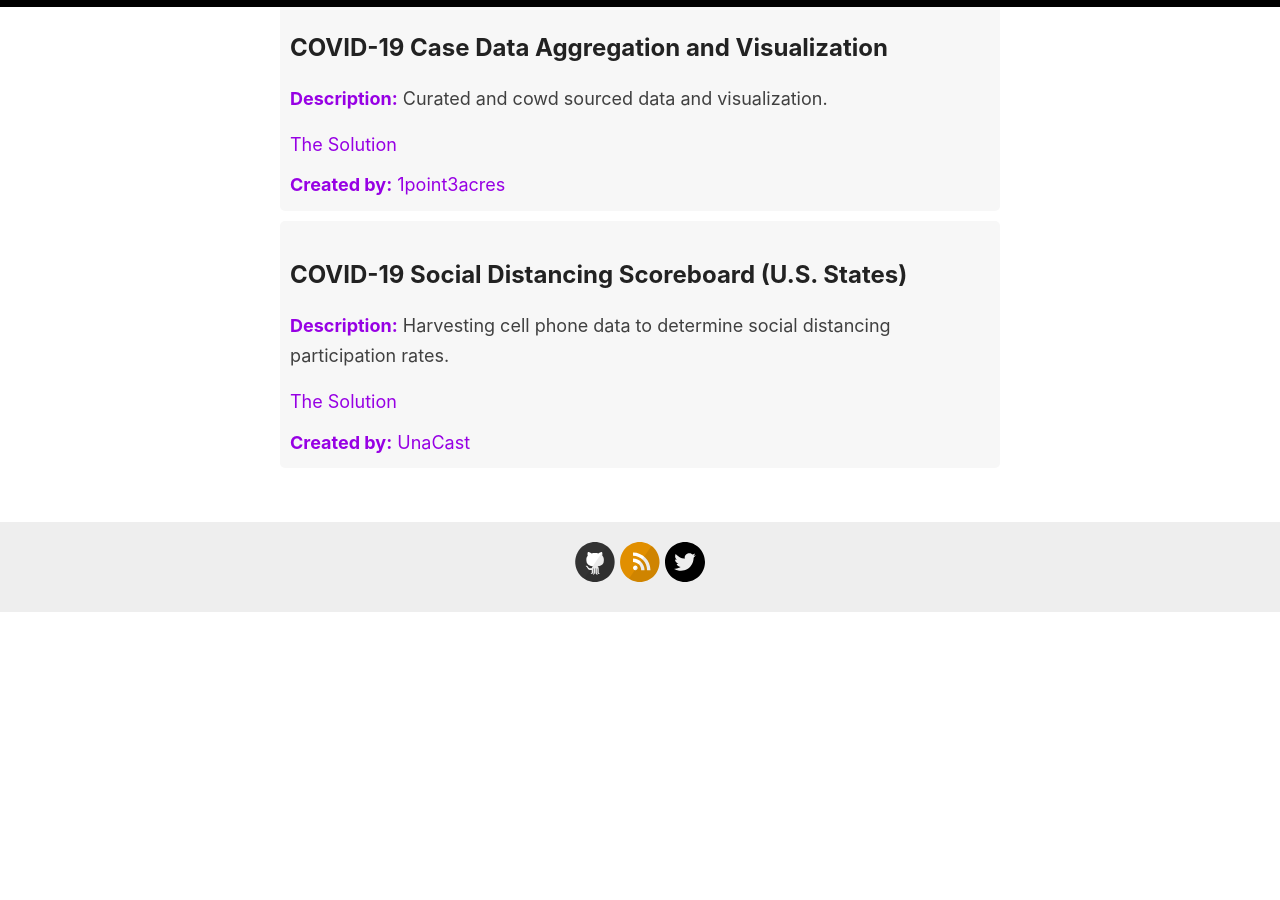
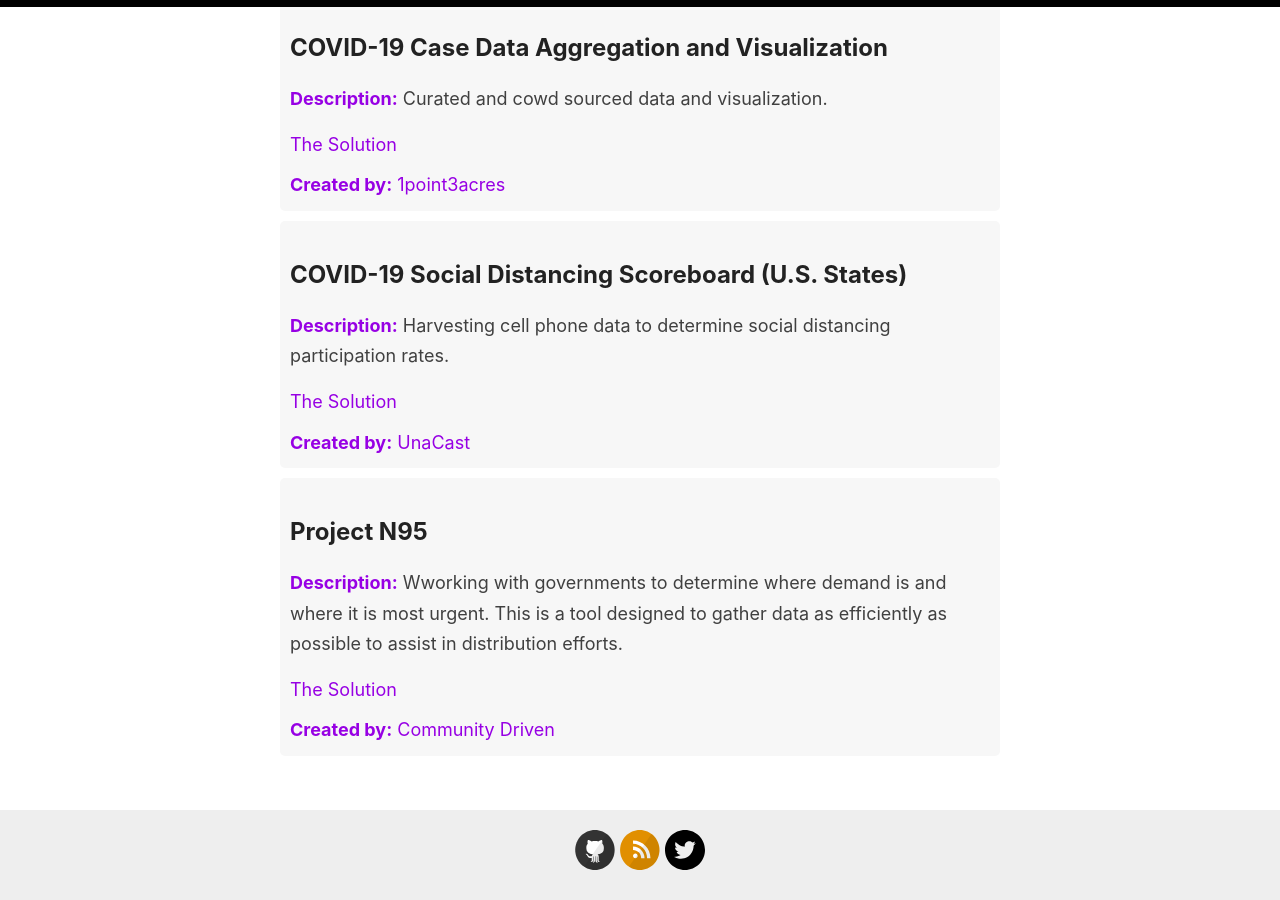
Before and after one commit to justinlewis/covid19-actionables, a Jekyll site: the page built from index.html, in a window 1280 px wide and 900 px high, scrolled down 2288 px. Built offline with Jekyll 4.4.1, drawn with Linux system fonts in a browser that asks for light colours; nearby versions of some CDN libraries; the list of posts is cut into pages by our own code; before the commit the page ends 2900 px from its top, so only the background shows below that.

Commit message:
added project n95

```diff
--- a/_data/opensource-solutions.yml
+++ b/_data/opensource-solutions.yml
@@ -58,3 +58,9 @@
   description: Harvesting cell phone data to determine social distancing participation rates.
   company: UnaCast
   companylink: https://www.unacast.com/
+
+- title: Project N95
+  link: https://www.projectn95.com
+  description: Wworking with governments to determine where demand is and where it is most urgent. This is a tool designed to gather data as efficiently as possible to assist in distribution efforts.
+  company: Community Driven
+  companylink: https://www.projectn95.com
```
